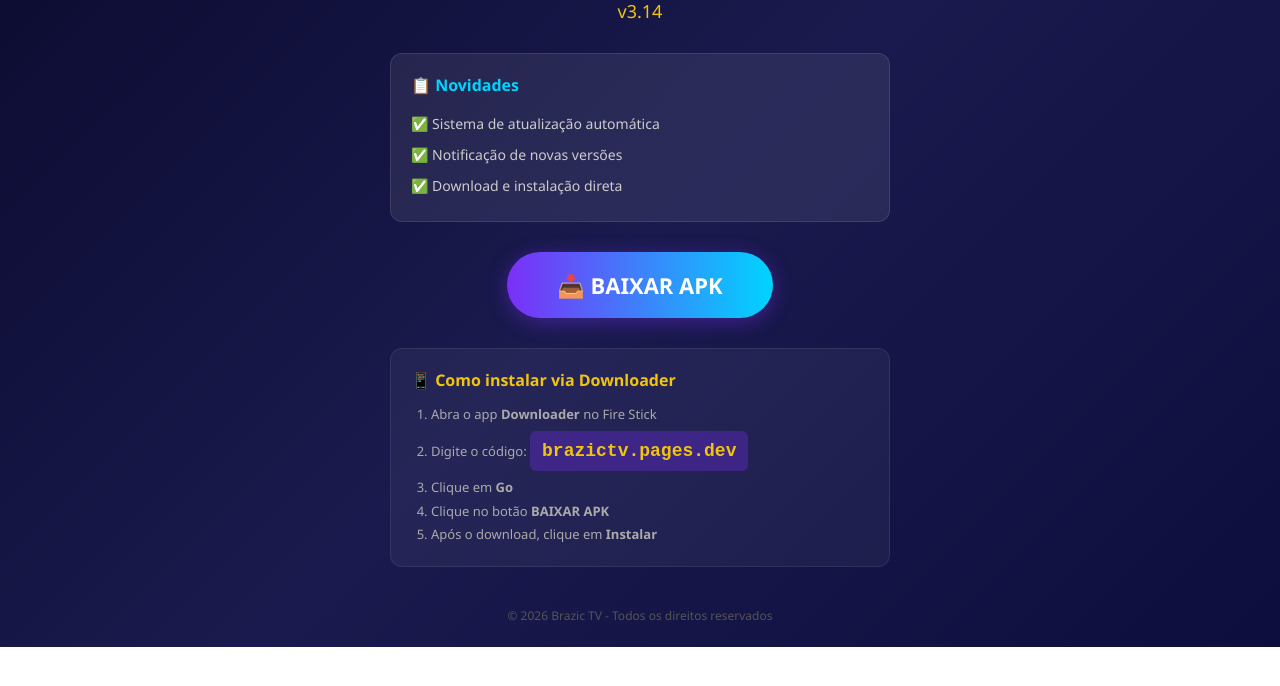
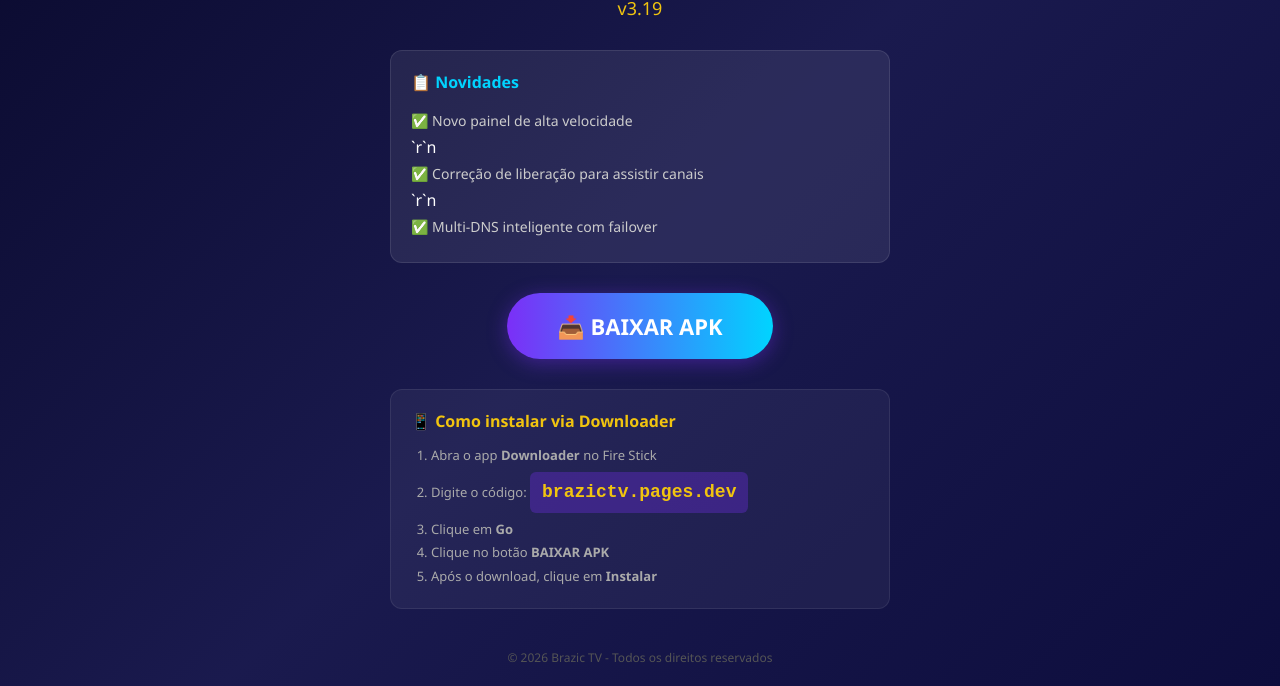
Before and after one commit to itamarsandes/brazictv-releases, a plain HTML site: page index.html in a window 1280 px wide. Shown: the part 153-839 px from the top of the page. Before the commit the page ends 800 px from the top, so only its background shows below. Drawn offline with Linux system fonts and the light colour scheme.

Commit message:
Release v3.19: atualiza version.json e index.html para novo dominio do painel

```diff
--- a/index.html
+++ b/index.html
@@ -133,18 +133,16 @@
     <div class="container">
         <div class="logo">📺</div>
         <h1>Brazic TV</h1>
-        <div class="version" id="version-text">v3.14</div>
+        <div class="version" id="version-text">v3.19</div>
 
         <div class="changelog">
             <h3>📋 Novidades</h3>
             <ul id="changelog-list">
-                <li>Sistema de atualização automática</li>
-                <li>Notificação de novas versões</li>
-                <li>Download e instalação direta</li>
+                <li>Novo painel de alta velocidade</li>`r`n                <li>Correção de liberação para assistir canais</li>`r`n                <li>Multi-DNS inteligente com failover</li>
             </ul>
         </div>
 
-        <a id="download-link" class="download-btn" href="https://github.com/itamarsandes/brazictv-releases/releases/download/v3.14/BrazicTV-v3.14.apk">
+        <a id="download-link" class="download-btn" href="https://github.com/itamarsandes/brazictv-releases/releases/download/v3.19/BrazicTV-v3.19.apk">
             📥 BAIXAR APK
         </a>
 
```
Also changed, not shown: version.json (+5 -5 lines).
